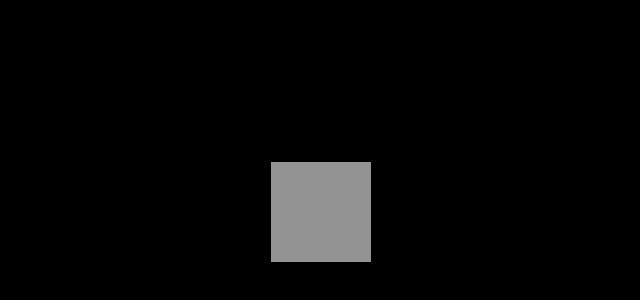
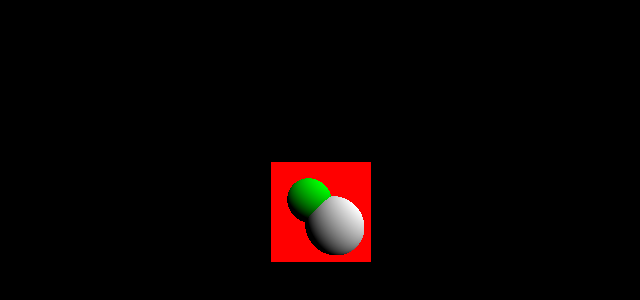
Before and after one commit to cs4620/Spring2023.RayTracer4, a plain HTML site: page index.html in a window 1280 px wide. Shown: the part 196-496 px from the top of the page, without its empty margins (319-959 px from the left). Drawn offline with Linux system fonts and the light colour scheme.

Commit message:
Add perspective camera

```diff
--- /dev/null
+++ b/camera.js
@@ -0,0 +1,46 @@
+class Camera{
+  static Orthographic = 0;
+  static Perspective = 1;
+
+  constructor(origin, direction, up, type, angle = Math.PI/4){
+    this.origin = origin;
+    this.direction = direction.normalize()
+    this.up = up.normalize();
+    this.type = type;
+    this.angle = angle
+  }
+
+  getOrigin(x,y){
+    if(this.type == Camera.Orthographic){
+      return new Vector3(x,y,this.origin.z);
+    }
+    else{
+      //Assume it's perspective
+      return this.origin;
+    }
+
+  }
+  getDirection(x,y){
+    if(this.type == Camera.Orthographic){
+      return this.direction;
+    }
+    else{
+      let right = this.direction.cross(this.up).normalize()
+      let up = right.cross(this.direction).normalize()
+
+      let cos = Math.cos(this.angle);
+      let sin = Math.sin(this.angle);
+
+      let xOffset = right.scale(x).scale(sin)
+      let yOffset = up.scale(y).scale(sin);
+
+
+      let newDirection = this.direction.scale(cos).add(xOffset).add(yOffset).normalize();
+
+
+      return newDirection
+    }
+
+  }
+
+}
--- a/index.html
+++ b/index.html
@@ -28,6 +28,7 @@
   <script src="pixel.js"></script>
   <script src="sphere.js"></script>
   <script src="vertex.js"></script>
+  <script src="camera.js"></script>
   <script src="collision.js"></script>
   <script src="triangle.js"></script>
   <script src="mesh.js"></script>
--- a/ray-tracer.js
+++ b/ray-tracer.js
@@ -38,8 +38,8 @@ function main(scene) {
       //Determine the origin and direction of the ray
       let startX = x - width / 2;
       let startY = y - height / 2;
-      let origin = new Vector3(startX, startY, scene.camera.z);
-      let direction = new Vector3(0, 0, -1);
+      let origin = scene.camera.getOrigin(startX, startY);
+      let direction = scene.camera.getDirection(startX/(width/2), startY/(height/2));
 
       //Loop over all the rayTracedObjects in this scene
       //Note that in an optimized ray tracer,
--- a/scenes.js
+++ b/scenes.js
@@ -25,13 +25,27 @@ let mesh = Mesh.fromOBJ(objString);
 //--
 //Camera defition(s)
 //--
-let camera = new Vector3(0, 0, 51)
+let orthographicCamera = new Camera(
+  new Vector3(0,0,51),
+  Vector3.forward,
+  Vector3.up,
+  Camera.Orthographic
+  )
+
+let perspectiveCamera = new Camera(
+  new Vector3(0,0,100),
+  new Vector3(0,0,-1),
+  Vector3.up,
+  Camera.Perspective,
+  Math.PI/4
+  )
+// let camera = new Vector3(0, 0, 51)
 
 //--
 //Shader definition(s)
 //-
 let shader = new DiffuseShader({r:255, g:255, b:255});
-let shader2 = new DiffuseShader({r:255, g:0, b:0});
+let shader2 = new DiffuseShader({r:0, g:255, b:0});
 
 //--
 //RayTracedObject definition(s)
@@ -43,12 +57,16 @@ let rayTracedTriangle = new RayTracedObject(mesh, shader);
 //--
 //Scene definition(s)
 //--
-let twoSphereScene = new Scene([rayTracedSphere1, rayTracedSphere2], camera)
-let oneSphereScene = new Scene([rayTracedSphere1],  camera)
-let triangleScene = new Scene([rayTracedTriangle], camera);
+let twoSphereSceneOrthographic = new Scene([rayTracedSphere1, rayTracedSphere2], orthographicCamera)
+let oneSphereSceneOrthographic = new Scene([rayTracedSphere1],  orthographicCamera)
+let triangleSceneOrthographic = new Scene([rayTracedTriangle], orthographicCamera);
+
+let twoSphereScenePerspective = new Scene([rayTracedSphere1, rayTracedSphere2], perspectiveCamera, Math.PI/4)
+let oneSphereScenePerspective = new Scene([rayTracedSphere1],  perspectiveCamera)
+let triangleScenePerspective = new Scene([rayTracedTriangle], perspectiveCamera);
 
 //--
 //Final scene definition.
 //This is the scene that gets rendered
 //--
-let scene = triangleScene;
+let scene = twoSphereScenePerspective;
--- a/vector.js
+++ b/vector.js
@@ -2,6 +2,15 @@
  * A class for storing x,y,and z values
  * */
 class Vector3 {
+
+  static zero = new Vector3();
+  static one = new Vector3(1,1,1);
+  static forward = new Vector3(0,0,-1);
+  static backward = new Vector3(0,0,1);
+  static left = new Vector3(0,0,-1);
+  static right = new Vector3(0,0,1);
+  static up = new Vector3(0,1,0);
+  static down = new Vector3(0,-1,0)
   /**
    * Creates a new Vector3.
    * <p>
```
